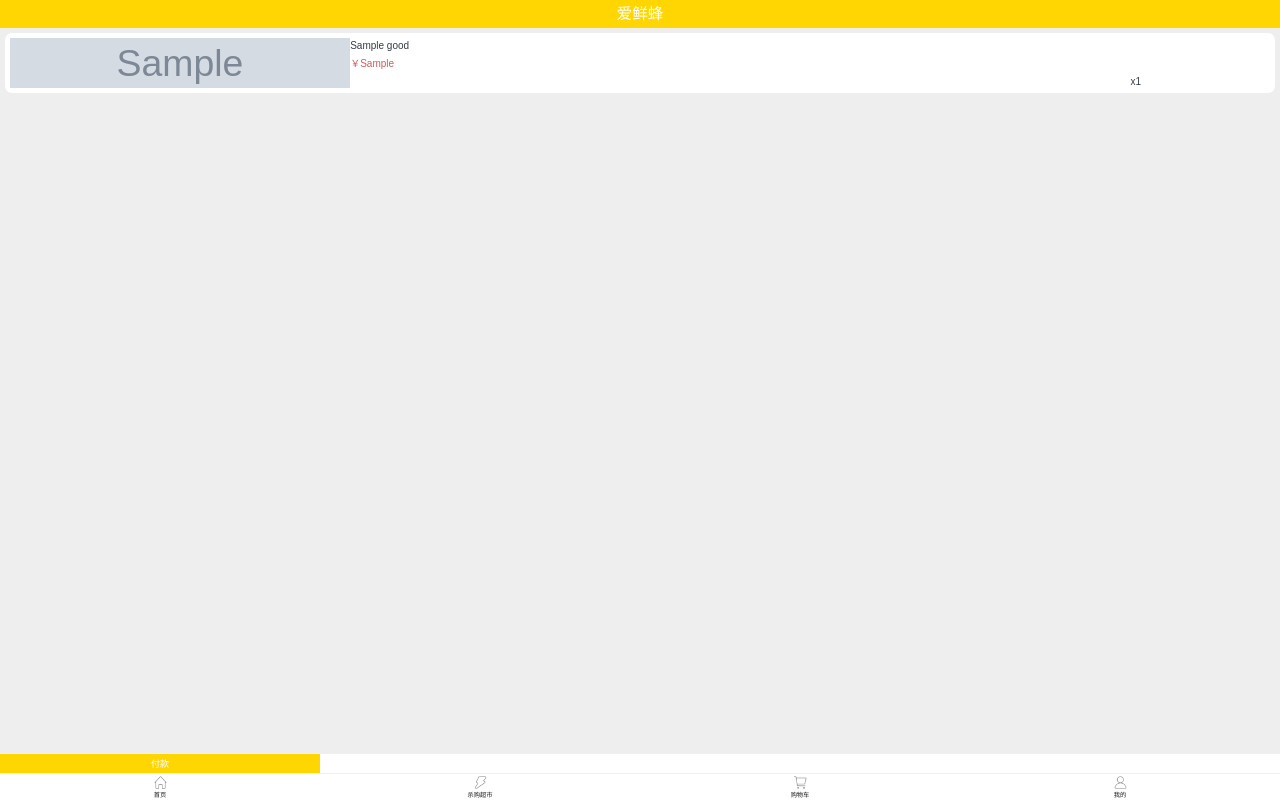
After one commit to Dargon-chen/axf, a Django app: template Desktop/Django/AXF/templates/orderinfo/orderinfo.html in a window 1280 px wide. The commit adds this page. Run offline with Django 3.2, Linux system fonts and the light colour scheme; the template is opened without the code that fills it: values that come from a table or form of the project are taken from there, others are empty; tables that the repository leaves empty hold one stand-in row (values such as "Sample post"); grey boxes marked "Sample" are stand-in pictures; some libraries are stand-ins or nearby versions.

Commit message:
订单初步

```diff
--- a/Desktop/Django/AXF/app/models.py
+++ b/Desktop/Django/AXF/app/models.py
@@ -183,3 +183,35 @@ class Cart(models.Model):
     number = models.IntegerField()
     # 是否选中
     isselect = models.BooleanField(default=True)
+
+
+# 订单模型类
+class Order(models.Model):
+    # 用户
+    user = models.ForeignKey(User)
+    # 订单号
+    number = models.CharField(max_length=255)
+    # 状态
+    # 1 未付款
+    # 2 已付款，未发货
+    # 3 已发货，未收获
+    # 4 已收获，未评价
+    # 5 已评价
+    # 6 退款...
+    status = models.IntegerField(default=1)
+    # 创建时间
+    createtime = models.DateTimeField(auto_now=True)
+
+
+
+# 订单 商品
+# 一个 订单，对应 多个商品
+# 主 订单
+# 从 订单商品[声明关系]
+class OrderGoods(models.Model):
+    # 订单
+    order = models.ForeignKey(Order)
+    # 商品
+    goods = models.ForeignKey(Goods)
+    # 数量
+    number = models.IntegerField(default=1)
--- a/Desktop/Django/AXF/app/urls.py
+++ b/Desktop/Django/AXF/app/urls.py
@@ -30,4 +30,14 @@ urlpatterns = [
     # 全选
     url(r'^changecartselect/$',views.changecartselect,name='changecartselect'),
 
+    # 订单处理
+    url(r'^generateorder/$',views.generateorder,name='generateorder'),
+
+    # 订单详情
+    url(r'^orderinfo/$',views.orderinfo,name='orderinfo'),
+
+    # 改变订单状态
+    url(r'^changeorderstatus/$',views.changeorderstatus,name='changeorderstatus'),
+
+
 ]
--- /dev/null
+++ b/Desktop/Django/AXF/static/orderinfo/css/orderinfo.css
@@ -0,0 +1,129 @@
+.order{
+    height: 100%;
+    width: 100%;
+}
+
+/* 选中后的样式*/
+
+.order .no{
+    display: inline-block;
+    width: 1rem;
+    height: 1rem;
+    border-radius: 50%;
+    border: 1px solid grey;
+}
+.order .glyphicon-ok{
+    background: #ffd601;
+    color: white;
+    border-radius: 50%;
+    width: 1rem;
+    height: 1rem;
+    font-size: 1rem;
+}
+
+
+
+.order ul{
+    /*background: lightpink;*/
+    padding-bottom: 2rem;
+}
+
+.order ul li{
+    background: white;
+    padding: 0.5rem;
+    margin: 0.5rem;
+    border-radius: 0.7rem;
+
+    display: flex;
+    height: 6rem;
+}
+.order ul li .confirm-wrapper{
+    width: 10%;
+    line-height: 6rem;
+    text-align: center;
+}
+
+.order ul li .content-wrapper{
+    width: 90%;
+    display: flex;
+}
+.order ul li .content-wrapper .img{
+    width: 30%;
+    line-height: 1;
+
+}
+.order ul li .content-wrapper .img img{
+    width: 100%;
+	height:100%
+}
+
+.order ul li .content-wrapper .detail{
+    width: 70%;
+    font-size: 1rem;
+}
+.order ul li .content-wrapper .detail .name{
+    width:100%;
+    white-space: nowrap;
+    overflow: hidden;
+    text-overflow: ellipsis;
+}
+.order ul li .content-wrapper .detail .price{
+    color: indianred;
+    font-weight: 500;
+    margin: 0.3rem 0;
+}
+.order ul li .content-wrapper .detail .num{
+    text-align: right;
+    padding-right: 0.3rem;
+}
+
+
+.order .bill{
+    width:100%;
+    height: 2rem;
+    background: white;
+    position: fixed;
+    bottom: 2.75rem;
+    left: 0;
+    border-top: 1px solid #f0f0f0;
+    display: flex;
+    font-size: 0.9rem;
+    line-height: 2rem;
+}
+.order .bill .bill-left{
+    width: 75%;
+    display: flex;
+    padding-left: 0.3rem;
+}
+.order .bill .bill-left .all{
+    height: 100%;
+    width: 50%;
+}
+.order .bill .bill-left .all span{
+    vertical-align: middle;
+}
+.order .bill .bill-left .all b{
+    vertical-align: middle;
+    font-weight: normal;
+    padding-left: 0.3rem;
+}
+.order .bill .bill-left .total{
+    width: 50%;
+    text-align: right;
+    padding-right: 1rem;
+}
+.order .bill .bill-left .total span{
+    font-size: 0.8rem;
+}
+.order .bill .bill-left .total b{
+    font-weight: normal;
+    color: #ffd601;
+}
+
+
+.order .bill .bill-right{
+    width: 25%;
+    background: #ffd601;
+    text-align: center;
+    color: white;
+}
--- /dev/null
+++ b/Desktop/Django/AXF/static/orderinfo/js/orderinfo.js
@@ -0,0 +1,13 @@
+$(function(){
+    $('.order').width(innerWidth)
+
+
+    $('#alipay').click(function(){
+        var orderid = $(this).attr('orderid')
+        $.get('/app/changeorderstatus/',{'orderid':orderid,'status':2},function(response){
+            console.log(response)
+            window.open('/app/mine/',target='_self')
+        })
+    })
+
+})
--- a/Desktop/Django/AXF/templates/cart/cart.html
+++ b/Desktop/Django/AXF/templates/cart/cart.html
@@ -49,7 +49,7 @@
                 <b>0</b>
             </div>
         </div>
-        <div class="bill-right">
+        <div class="bill-right" id="generate-order" ">
             结算(<span class="num">0</span>)
         </div>
     </div>
--- /dev/null
+++ b/Desktop/Django/AXF/templates/orderinfo/orderinfo.html
@@ -0,0 +1,46 @@
+{% extends 'base/base.html' %}
+{% load static %}
+
+{% block EXTCES %}
+    <link rel="stylesheet" href="{% static 'orderinfo/css/orderinfo.css' %}">
+{% endblock %}
+
+{% block title %}
+    <title>购物车</title>
+{% endblock %}
+
+
+{% block content %}
+<div class="order">
+    <ul>
+        {% for ordergoods in order.ordergoods_set.all %}
+            <li class="goods">
+                <div class="content-wrapper">
+                    <div class="img">
+                        <img src="{{ ordergoods.goods.productimg }}" alt="">
+                    </div>
+                    <div class="detail">
+                        <p class="name">{{ ordergoods.goods.productlongname }}</p>
+                        <p class="price" str="{{ ordergoods.goods.price }}">￥{{ ordergoods.goods.price }}</p>
+                        <p class="num" str="{{ ordergoods.number }}">x{{ ordergoods.number }}</p>
+                    </div>
+                </div>
+            </li>
+        {% endfor %}
+
+    </ul>
+
+    <div class="bill">
+
+        <div class="bill-right" id="alipay" orderid>
+            付款
+        </div>
+    </div>
+
+    </div>
+</div>
+{% endblock %}
+
+{% block EXTJS %}
+    <script src="{% static 'orderinfo/js/orderinfo.js' %}"></script>
+{% endblock %}
```
Also changed, not shown: Desktop/Django/AXF/app/views.py (+89 -2 lines), Desktop/Django/AXF/static/cart/js/cart.js (+11 -0 lines), Desktop/Django/AXF/static/mine/css/mine.css (+16 -1 lines), Desktop/Django/AXF/templates/mine/mine.html (+12 -2 lines), Desktop/Django/AXF/app/migrations/0004_order_ordergoods.py (added).
